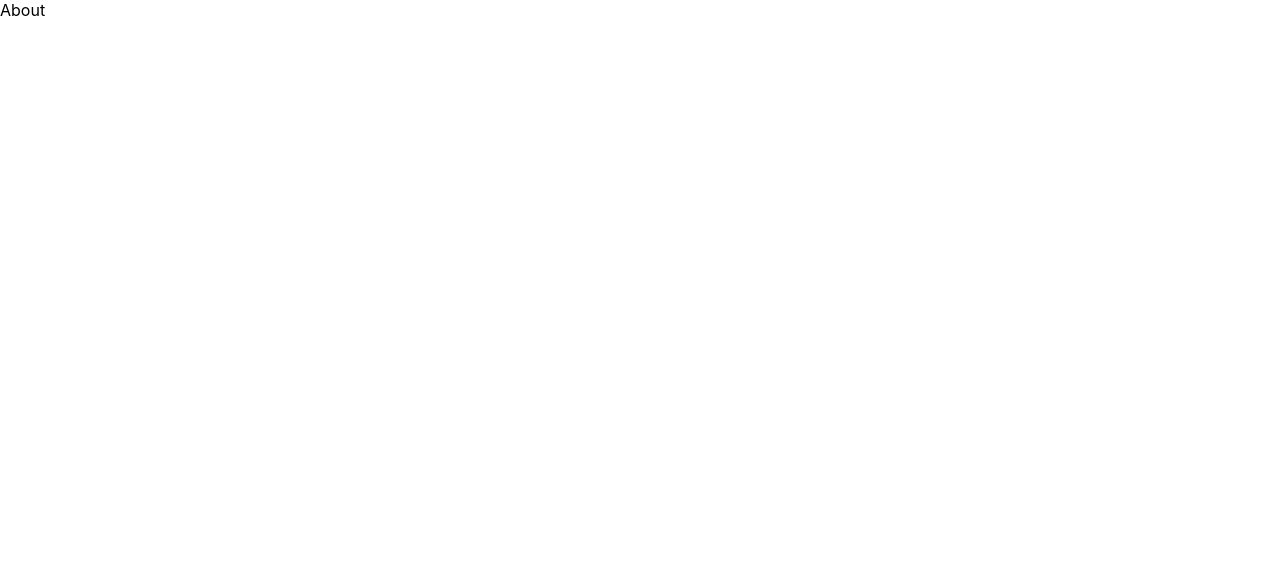
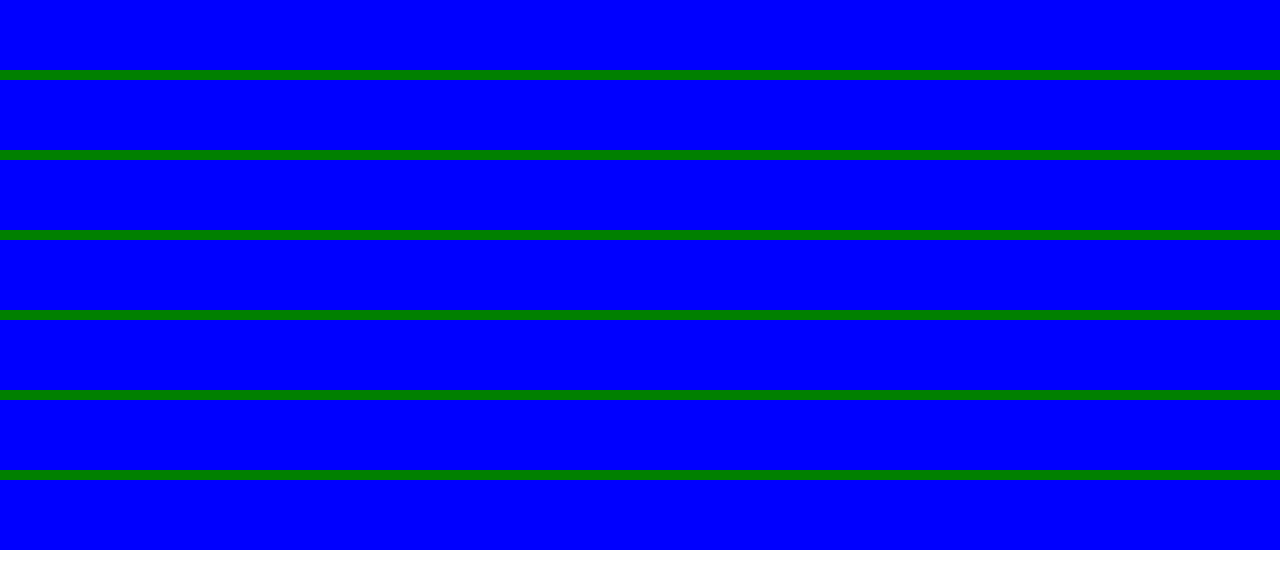
Before and after one commit to leonshenprojects/leon-portfolio, a Next.js app: page /resume in a window 1280 px wide. Shown: the top 588 px of the page. Built offline with nearby package versions, Linux system fonts and the light colour scheme.

Commit message:
feat: Render hardcoded sections.

```diff
--- /dev/null
+++ b/components/ResumeSection/ResumeSection.module.scss
@@ -0,0 +1,9 @@
+.section {
+    height: 70px;
+    width: 100%;
+    background-color: blue;
+
+    &:not(:last-child) {
+        margin-bottom: 10px;
+    }
+}
--- /dev/null
+++ b/components/ResumeSection/ResumeSection.tsx
@@ -0,0 +1,37 @@
+import { FunctionComponent, useEffect, useRef, useState } from "react";
+import styles from "./ResumeSection.module.scss";
+
+interface ResumeSectionProps {
+  children: React.ReactNode;
+  onSetHeight: (height: number) => void;
+}
+
+const ResumeSection: FunctionComponent<ResumeSectionProps> = ({
+  children,
+  onSetHeight,
+}) => {
+  const [height, setHeight] = useState<number | null>(null);
+
+  const ref = useRef<HTMLDivElement>(null);
+
+  useEffect(() => {
+    // if (!ref.current) return;
+
+    setHeight(ref.current.clientHeight);
+  }, []);
+
+  useEffect(() => {
+    console.log("ENTERED!", height, !!height);
+    if (!height) return;
+
+    onSetHeight(height);
+  }, [height, onSetHeight]);
+
+  return (
+    <div ref={ref} className={styles.section}>
+      {children}
+    </div>
+  );
+};
+
+export default ResumeSection;
--- a/pages/_app.tsx
+++ b/pages/_app.tsx
@@ -1,4 +1,4 @@
-import '../styles/globals.css'
+import '../styles/globals.scss'
 import type { AppProps } from 'next/app'
 
 export default function App({ Component, pageProps }: AppProps) {
--- a/pages/index.tsx
+++ b/pages/index.tsx
@@ -1,6 +1,6 @@
 import Head from 'next/head'
 import Image from 'next/image'
-import styles from '../styles/Home.module.css'
+import styles from '../styles/Home.module.scss'
 
 export default function Home() {
   return (
--- a/pages/resume.tsx
+++ b/pages/resume.tsx
@@ -2,242 +2,349 @@ import { GetStaticProps } from "next";
 import { AppProps } from "next/app";
 import { cmsBaseUrl } from "../lib/constants";
 import { ApiResumeResume } from "../types/cmsShemas";
+import styles from "../styles/Resume.module.scss";
+import React, { useEffect, useMemo, useRef, useState } from "react";
+import ResumeSection from "../components/ResumeSection/ResumeSection";
 
 const testData = {
-  "id": 1,
-  "attributes": {
-      "Summary": "I am a motivated software engineer with a passion for building intuitive user experiences for inspiring products. I enjoy collaborating with stakeholders to scope and refine features. Since moving to Amsterdam from New Zealand , I have worked for a dutch journalism platform and currently an indoor farming startup. I am now looking for a new challenge at a company where my skills can continue to add value.",
-      "name": "Leon Shen",
-      "profession": "Software Engineer",
-      "email": "leon.g.shen0709@gmail.com",
-      "linkedInUrl": "https://www.linkedin.com/in/leon-shen",
-      "createdAt": "2022-10-28T19:55:20.675Z",
-      "updatedAt": "2022-10-31T09:53:45.205Z",
-      "publishedAt": "2022-10-28T20:02:46.264Z",
-      "workExperience": [
+  id: 1,
+  attributes: {
+    Summary:
+      "I am a motivated software engineer with a passion for building intuitive user experiences for inspiring products. I enjoy collaborating with stakeholders to scope and refine features. Since moving to Amsterdam from New Zealand , I have worked for a dutch journalism platform and currently an indoor farming startup. I am now looking for a new challenge at a company where my skills can continue to add value.",
+    name: "Leon Shen",
+    profession: "Software Engineer",
+    email: "leon.g.shen0709@gmail.com",
+    linkedInUrl: "https://www.linkedin.com/in/leon-shen",
+    createdAt: "2022-10-28T19:55:20.675Z",
+    updatedAt: "2022-10-31T09:53:45.205Z",
+    publishedAt: "2022-10-28T20:02:46.264Z",
+    workExperience: [
       {
-              "id": 1,
-              "role": "Senior Software Engineer (Front-end)",
-              "companyName": "Infarm",
-              "startDate": "2022-06-01",
-              "endDate": null,
-              "description": null,
-              "city": "Amsterdam"
+        id: 1,
+        role: "Senior Software Engineer (Front-end)",
+        companyName: "Infarm",
+        startDate: "2022-06-01",
+        endDate: null,
+        description: null,
+        city: "Amsterdam",
       },
       {
-              "id": 2,
-              "role": "Software Engineer (Front-end)",
-              "companyName": "Infarm",
-              "startDate": "2021-09-01",
-              "endDate": "2022-05-31",
-              "description": "- Built features for two React-Native apps that allowed maintenance experts and growers to interact with the indoor farms.\n- Contributed to several internal tools that allowed our applications to efficiently communicated with the various back-end and IoT services. E.g. GraphQL middleware and a library for BLE communication with the farms.\n- Mentored junior team members.\n- Collaborated with fellow engineers to write and refine technical tasks.",
-              "city": "Amsterdam"
+        id: 2,
+        role: "Software Engineer (Front-end)",
+        companyName: "Infarm",
+        startDate: "2021-09-01",
+        endDate: "2022-05-31",
+        description:
+          "- Built features for two React-Native apps that allowed maintenance experts and growers to interact with the indoor farms.\n- Contributed to several internal tools that allowed our applications to efficiently communicated with the various back-end and IoT services. E.g. GraphQL middleware and a library for BLE communication with the farms.\n- Mentored junior team members.\n- Collaborated with fellow engineers to write and refine technical tasks.",
+        city: "Amsterdam",
       },
       {
-              "id": 5,
-              "role": "Software Engineer (Front-end)",
-              "companyName": "De Correspondent",
-              "startDate": "2019-10-01",
-              "endDate": "2021-08-31",
-              "description": "- Part of the small team that delivered the De Correspondent podcast app from scratch using React Native. This app is listed in the Apple App Store and the Google Play Store, with over 35.000 active users when I was working on it.\n- Owned the delivery of the commenting features, allowing members to interact with each other and the editorial team directly from within the app.\n- Migrated the platform's commenting and notification features from React to Vue.\n- Worked in Scrum teams to continually build upon and maintain the website, CMS, and mobile application.\n- Reviewed pull requests, maintain coding standards, and help with shaping the frontend codebases.",
-              "city": "Amsterdam"
+        id: 5,
+        role: "Software Engineer (Front-end)",
+        companyName: "De Correspondent",
+        startDate: "2019-10-01",
+        endDate: "2021-08-31",
+        description:
+          "- Part of the small team that delivered the De Correspondent podcast app from scratch using React Native. This app is listed in the Apple App Store and the Google Play Store, with over 35.000 active users when I was working on it.\n- Owned the delivery of the commenting features, allowing members to interact with each other and the editorial team directly from within the app.\n- Migrated the platform's commenting and notification features from React to Vue.\n- Worked in Scrum teams to continually build upon and maintain the website, CMS, and mobile application.\n- Reviewed pull requests, maintain coding standards, and help with shaping the frontend codebases.",
+        city: "Amsterdam",
       },
       {
-              "id": 6,
-              "role": "Software Engineer (Front-end)",
-              "companyName": "Weka Online",
-              "startDate": "2018-04-01",
-              "endDate": "2019-09-30",
-              "description": "- Collaborated with the design and SEO team to deliver custom website builds based on client requirements using WordPress.\n- Added e-commerce capability to websites using WooCommerce and implemented customisations.\n- Developed integration solutions using PHP and cURL by consuming Restful APIs. Integrated MYOB Advanced with Woocommerce so that customers, orders, and products can be synced automatically.",
-              "city": "Auckland"
+        id: 6,
+        role: "Software Engineer (Front-end)",
+        companyName: "Weka Online",
+        startDate: "2018-04-01",
+        endDate: "2019-09-30",
+        description:
+          "- Collaborated with the design and SEO team to deliver custom website builds based on client requirements using WordPress.\n- Added e-commerce capability to websites using WooCommerce and implemented customisations.\n- Developed integration solutions using PHP and cURL by consuming Restful APIs. Integrated MYOB Advanced with Woocommerce so that customers, orders, and products can be synced automatically.",
+        city: "Auckland",
       },
       {
-              "id": 7,
-              "role": "Payroll Officer",
-              "companyName": "Watercare Services",
-              "startDate": "2015-05-01",
-              "endDate": "2018-03-31",
-              "description": "- Managed a payroll of 80 employees.\n- Conducted KPI, productivity and health & safety reporting.",
-              "city": "Auckland"
+        id: 7,
+        role: "Payroll Officer",
+        companyName: "Watercare Services",
+        startDate: "2015-05-01",
+        endDate: "2018-03-31",
+        description:
+          "- Managed a payroll of 80 employees.\n- Conducted KPI, productivity and health & safety reporting.",
+        city: "Auckland",
       },
       {
-              "id": 8,
-              "role": "Eligibility Officer",
-              "companyName": "Health Alliance",
-              "startDate": "2014-05-01",
-              "endDate": "2015-04-30",
-              "description": "- Determined the eligibility of patients for publicly funded healthcare.\n- Other responsibilities included invoicing and reporting.",
-              "city": "Auckland"
-          }
+        id: 8,
+        role: "Eligibility Officer",
+        companyName: "Health Alliance",
+        startDate: "2014-05-01",
+        endDate: "2015-04-30",
+        description:
+          "- Determined the eligibility of patients for publicly funded healthcare.\n- Other responsibilities included invoicing and reporting.",
+        city: "Auckland",
+      },
     ],
-      "education": [
+    education: [
       {
-              "id": 1,
-              "degree": " Postgraduate Certicate in Information Technology",
-              "institution": "University of Auckland",
-              "startDate": "2016-05-01",
-              "endDate": "2017-06-30",
-              "description": "- Graduated with the _top student award_."
+        id: 1,
+        degree: " Postgraduate Certicate in Information Technology",
+        institution: "University of Auckland",
+        startDate: "2016-05-01",
+        endDate: "2017-06-30",
+        description: "- Graduated with the _top student award_.",
       },
       {
-              "id": 2,
-              "degree": " Bachelor of Commerce (Accounting and Finance)",
-              "institution": "University of Auckland",
-              "startDate": "2010-01-01",
-              "endDate": "2014-12-31",
-              "description": null
-          }
+        id: 2,
+        degree: " Bachelor of Commerce (Accounting and Finance)",
+        institution: "University of Auckland",
+        startDate: "2010-01-01",
+        endDate: "2014-12-31",
+        description: null,
+      },
     ],
-      "address": {
-          "id": 1,
-          "postCode": "1069KD",
-          "city": "Amsterdam",
-          "addressLine1": "Johan Hofmanstraat 315",
-          "addressLine2": null,
-          "country": "Netherlands"
+    address: {
+      id: 1,
+      postCode: "1069KD",
+      city: "Amsterdam",
+      addressLine1: "Johan Hofmanstraat 315",
+      addressLine2: null,
+      country: "Netherlands",
     },
-      "mobile": {
-          "id": 1,
-          "countryCode": 31,
-          "areaCode": 6,
-          "number": "27140316"
+    mobile: {
+      id: 1,
+      countryCode: 31,
+      areaCode: 6,
+      number: "27140316",
     },
-      "Skills": [
+    Skills: [
       {
-              "id": 1,
-              "name": "Typescript",
-              "category": "Languages"
+        id: 1,
+        name: "Typescript",
+        category: "Languages",
       },
       {
-              "id": 4,
-              "name": "Javascript",
-              "category": "Languages"
+        id: 4,
+        name: "Javascript",
+        category: "Languages",
       },
       {
-              "id": 3,
-              "name": "HTML/CSS",
-              "category": "Languages"
+        id: 3,
+        name: "HTML/CSS",
+        category: "Languages",
       },
       {
-              "id": 5,
-              "name": "React",
-              "category": "Technologies"
+        id: 5,
+        name: "React",
+        category: "Technologies",
       },
       {
-              "id": 2,
-              "name": "React Native",
-              "category": "Technologies"
+        id: 2,
+        name: "React Native",
+        category: "Technologies",
       },
       {
-              "id": 6,
-              "name": "Jest",
-              "category": "Technologies"
+        id: 6,
+        name: "Jest",
+        category: "Technologies",
       },
       {
-              "id": 7,
-              "name": "Node.js",
-              "category": "Technologies"
+        id: 7,
+        name: "Node.js",
+        category: "Technologies",
       },
       {
-              "id": 8,
-              "name": "Next.js",
-              "category": "Technologies"
+        id: 8,
+        name: "Next.js",
+        category: "Technologies",
       },
       {
-              "id": 9,
-              "name": "Git",
-              "category": "Other"
+        id: 9,
+        name: "Git",
+        category: "Other",
       },
       {
-              "id": 11,
-              "name": "Unit testing",
-              "category": "Other"
+        id: 11,
+        name: "Unit testing",
+        category: "Other",
       },
       {
-              "id": 13,
-              "name": "CI/CD",
-              "category": "Other"
+        id: 13,
+        name: "CI/CD",
+        category: "Other",
       },
       {
-              "id": 12,
-              "name": "Jira",
-              "category": "Other"
+        id: 12,
+        name: "Jira",
+        category: "Other",
       },
       {
-              "id": 10,
-              "name": "Firebase",
-              "category": "Other"
-          }
+        id: 10,
+        name: "Firebase",
+        category: "Other",
+      },
     ],
-      "interests": [
+    interests: [
       {
-              "id": 1,
-              "name": "Hiking"
+        id: 1,
+        name: "Hiking",
       },
       {
-              "id": 4,
-              "name": "Ultimate Frisbee"
+        id: 4,
+        name: "Ultimate Frisbee",
       },
       {
-              "id": 2,
-              "name": "Bouldering"
+        id: 2,
+        name: "Bouldering",
       },
       {
-              "id": 3,
-              "name": "Travelling"
-          }
+        id: 3,
+        name: "Travelling",
+      },
     ],
-      "profilePicture": {
-          "data": {
-              "id": 1,
-              "attributes": {
-                  "name": "Profile picture - Leon Shen.jpg",
-                  "alternativeText": "Profile picture - Leon Shen.jpg",
-                  "caption": "Profile picture - Leon Shen.jpg",
-                  "width": 200,
-                  "height": 200,
-                  "formats": {
-                      "thumbnail": {
-                          "ext": ".jpg",
-                          "url": "/uploads/thumbnail_Profile_picture_Leon_Shen_c0d9623cc6.jpg",
-                          "hash": "thumbnail_Profile_picture_Leon_Shen_c0d9623cc6",
-                          "mime": "image/jpeg",
-                          "name": "thumbnail_Profile picture - Leon Shen.jpg",
-                          "path": null,
-                          "size": 5.66,
-                          "width": 156,
-                          "height": 156
-                      }
+    profilePicture: {
+      data: {
+        id: 1,
+        attributes: {
+          name: "Profile picture - Leon Shen.jpg",
+          alternativeText: "Profile picture - Leon Shen.jpg",
+          caption: "Profile picture - Leon Shen.jpg",
+          width: 200,
+          height: 200,
+          formats: {
+            thumbnail: {
+              ext: ".jpg",
+              url: "/uploads/thumbnail_Profile_picture_Leon_Shen_c0d9623cc6.jpg",
+              hash: "thumbnail_Profile_picture_Leon_Shen_c0d9623cc6",
+              mime: "image/jpeg",
+              name: "thumbnail_Profile picture - Leon Shen.jpg",
+              path: null,
+              size: 5.66,
+              width: 156,
+              height: 156,
             },
-                  "hash": "Profile_picture_Leon_Shen_c0d9623cc6",
-                  "ext": ".jpg",
-                  "mime": "image/jpeg",
-                  "size": 8.01,
-                  "url": "/uploads/Profile_picture_Leon_Shen_c0d9623cc6.jpg",
-                  "previewUrl": null,
-                  "provider": "local",
-                  "provider_metadata": null,
-                  "createdAt": "2022-10-31T09:52:15.175Z",
-                  "updatedAt": "2022-10-31T09:52:15.175Z"
-              }
-          }
-      }
-  }
-}
+          },
+          hash: "Profile_picture_Leon_Shen_c0d9623cc6",
+          ext: ".jpg",
+          mime: "image/jpeg",
+          size: 8.01,
+          url: "/uploads/Profile_picture_Leon_Shen_c0d9623cc6.jpg",
+          previewUrl: null,
+          provider: "local",
+          provider_metadata: null,
+          createdAt: "2022-10-31T09:52:15.175Z",
+          updatedAt: "2022-10-31T09:52:15.175Z",
+        },
+      },
+    },
+  },
+};
+
+type Section = {
+  component: React.ReactNode;
+  height: number | null;
+};
+
+type Page = {
+  sections: Array<Section>;
+};
 
 interface ResumePageProps {
   data: ApiResumeResume;
 }
 
+const pageHeight = 300; // 300px
+
+const sections: Array<Section> = [
+  { component: <></>, height: null },
+  { component: <></>, height: null },
+  { component: <></>, height: null },
+  { component: <></>, height: null },
+  { component: <></>, height: null },
+  { component: <></>, height: null },
+  { component: <></>, height: null },
+];
+
 export default function Resume({ pageProps }: AppProps<ResumePageProps>) {
-  console.log("Resume data", pageProps.data);
+  const [pages, setPages] = useState<Array<Page>>([{ sections }]);
+  //   console.log("Resume data", pageProps.data);
 
-  return <div>About</div>;
+  console.log("Pages changes!", pages);
+
+  const check = useRef(false);
+
+  useEffect(() => {
+    if (check.current) return;
+
+    let shouldUpdate = true;
+    const newPages: Array<Page> = [];
+
+    let totalPageSectionHeights = 0;
+    let pageSections: Array<Section> = [];
+    pages.forEach((page) => {
+      page.sections.forEach((section) => {
+        if (!section.height) {
+          shouldUpdate = false;
+          return;
+        }
+
+        if (totalPageSectionHeights + section.height > pageHeight) {
+          newPages.push({ sections: pageSections });
+          totalPageSectionHeights = 0;
+          pageSections = [];
+        }
+
+        totalPageSectionHeights += section.height;
+        pageSections.push(section);
+      });
+    });
+
+    if (pageSections.length > 0) {
+      newPages.push({ sections: pageSections });
+    }
+
+    console.log("Hi leonsdddddddssddfs");
+
+    console.log("NEW pages", newPages);
+
+    if (!shouldUpdate) return;
+
+    check.current = true;
+    setPages(newPages);
+  }, [pages]);
+
+  return (
+    <>
+      {pages.map((page, index) => {
+        const pageIndex = index;
+
+        return (
+          <div key={`page-${pageIndex}`} className={styles.page}>
+            {page.sections.map((section, index) => {
+              const sectionIndex = index;
+
+              const handleSetHeight = (height: number) => {
+                console.log("pageIndex", pageIndex);
+                console.log("sectionIndex", sectionIndex);
+                setPages((pages) => {
+                  pages[pageIndex].sections[sectionIndex].height = height;
+                  return pages;
+                });
+              };
+
+              return (
+                <ResumeSection
+                  key={`section-${sectionIndex}`}
+                  onSetHeight={handleSetHeight}
+                >
+                  {section.component}
+                </ResumeSection>
+              );
+            })}
+          </div>
+        );
+      })}
+    </>
+  );
 }
 
 export const getStaticProps: GetStaticProps = async () => {
   // const res = await fetch(`${cmsBaseUrl}/api/resume/?populate=%2A`);
   // const data = await res.json();
 
-  return { props: { pageProps: {data: testData} } };
+  return { props: { pageProps: { data: testData } } };
 };
--- /dev/null
+++ b/styles/Resume.module.scss
@@ -0,0 +1,8 @@
+.page {
+    min-height: 300px;
+    background-color: green;
+
+    &:not(:last-child) {
+        margin-bottom: 20px;
+    }
+}
```
Also changed, not shown: styles/Home.module.scss (renamed from styles/Home.module.css), styles/globals.scss (renamed from styles/globals.css). Lines whose indentation alone changed are shown as unchanged.
